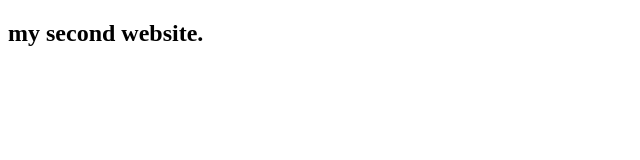
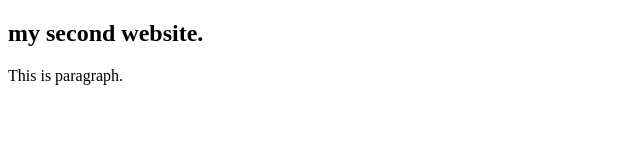
Before and after one commit to programmerhasan01/My-first-website, a plain HTML site: page another.html in a window 1280 px wide. Shown: the whole page, without its empty margins (0-640 px from the left). Drawn offline with Linux system fonts and the light colour scheme.

Commit message:
add a paragraph

```diff
--- a/another.html
+++ b/another.html
@@ -7,5 +7,6 @@
 </head>
 <body>
     <h2>my second website.</h2>
+    <p>This is paragraph.</p>
 </body>
 </html>
```
